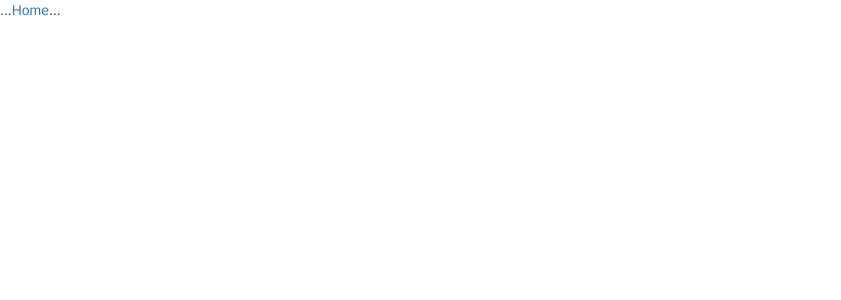
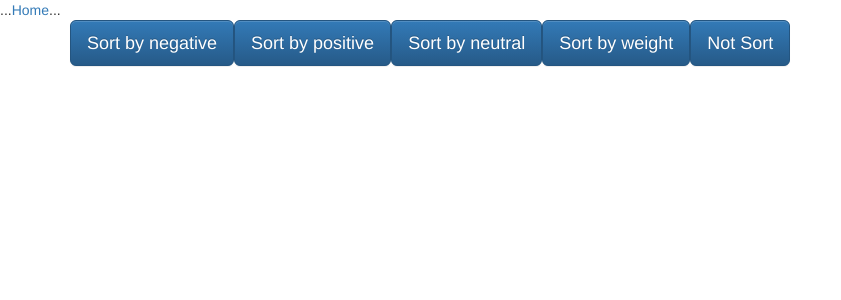
Before and after one commit to nikindtmas1/Risika-task, a Next.js app: page /highlights/1 in a window 1280 px wide. Shown: the top 300 px of the page, without its empty margins (0-841 px from the left). Built offline with nearby package versions, Linux system fonts and the light colour scheme.

Commit message:
Added sort logic

```diff
--- a/components/Custom/Template.js
+++ /dev/null
@@ -1,13 +0,0 @@
-
-const Tamplate = (title) => {
-    return (
-        <div class="panel panel-default">
-        <div class="panel-heading">{title}</div>
-        <div class="panel-body">
-            Panel content
-        </div>
-    </div>
-    )
-};
-
-export default Tamplate;
--- a/pages/highlights/[id].js
+++ b/pages/highlights/[id].js
@@ -3,7 +3,7 @@ import React from "react";
 import { useRouter } from "next/router";
 import Layout from "@/components/Layout";
 
-import Tamplate from "@/components/Custom/Template";
+
 
 const host = "http://localhost:3000";
 
@@ -11,7 +11,9 @@ const host = "http://localhost:3000";
 const Highlights = () => {
     const router = useRouter();
     const { id } = router.query;
+
     let arrayData = [];
+    let sortedData = [];
 
     const [companyData, setCompanyData] = React.useState(null);
 
@@ -23,25 +25,41 @@ const Highlights = () => {
             .then(({ data }) => { setCompanyData(data) }
             )
     }, [id]);
+
     if(companyData != undefined){
-        console.log(Object.keys(companyData));
-        console.log(Object.entries(companyData));
         arrayData = Object.entries(companyData);
+        sortedData = arrayData;
     }
 
-    let sortArray = arrayData.filter(x => x[1].classification === 'positive')
+    if(router.query.sort === 'negative'){
+       sortedData = arrayData.filter(x => x[1].classification === 'negative')
+    }else if(router.query.sort === 'positive'){
+      sortedData = arrayData.filter(x => x[1].classification === 'positive')
+    }else if(router.query.sort === 'neutral'){
+      sortedData = arrayData.filter(x => x[1].classification === 'neutral')
+    }else if(router.query.sort === 'weight'){
+       sortedData = arrayData.filter(x => x[1].classification === 'weight')
+    }
 
 
     return (
         <Layout>
             <div className="container">
 
-            {arrayData.map(x =>
+            <p>
+              <a className="btn btn-primary btn-lg" href={`?sort=negative`} role="button">Sort by negative</a>
+              <a className="btn btn-primary btn-lg" href={`?sort=positive`} role="button">Sort by positive</a>
+              <a className="btn btn-primary btn-lg" href={`?sort=neutral`} role="button">Sort by neutral</a>
+              <a className="btn btn-primary btn-lg" href={`?sort=weight`} role="button">Sort by weight</a>
+              <a className="btn btn-primary btn-lg" href={`/highlights/${id}`} role="button">Not Sort</a>
+            </p>
+
+            {sortedData.map(x =>
             <div class="panel panel-default">
                 <div class="panel-heading">{x[0]}</div>
-                {Object.keys(x[1]).map(x =>
+                {Object.keys(x[1]).forEach(key =>
 
-                <div class="panel-body">{x}</div>
+                <div class="panel-body">{(x[1][key])}</div>
                     )}
             </div>)}
 
```
